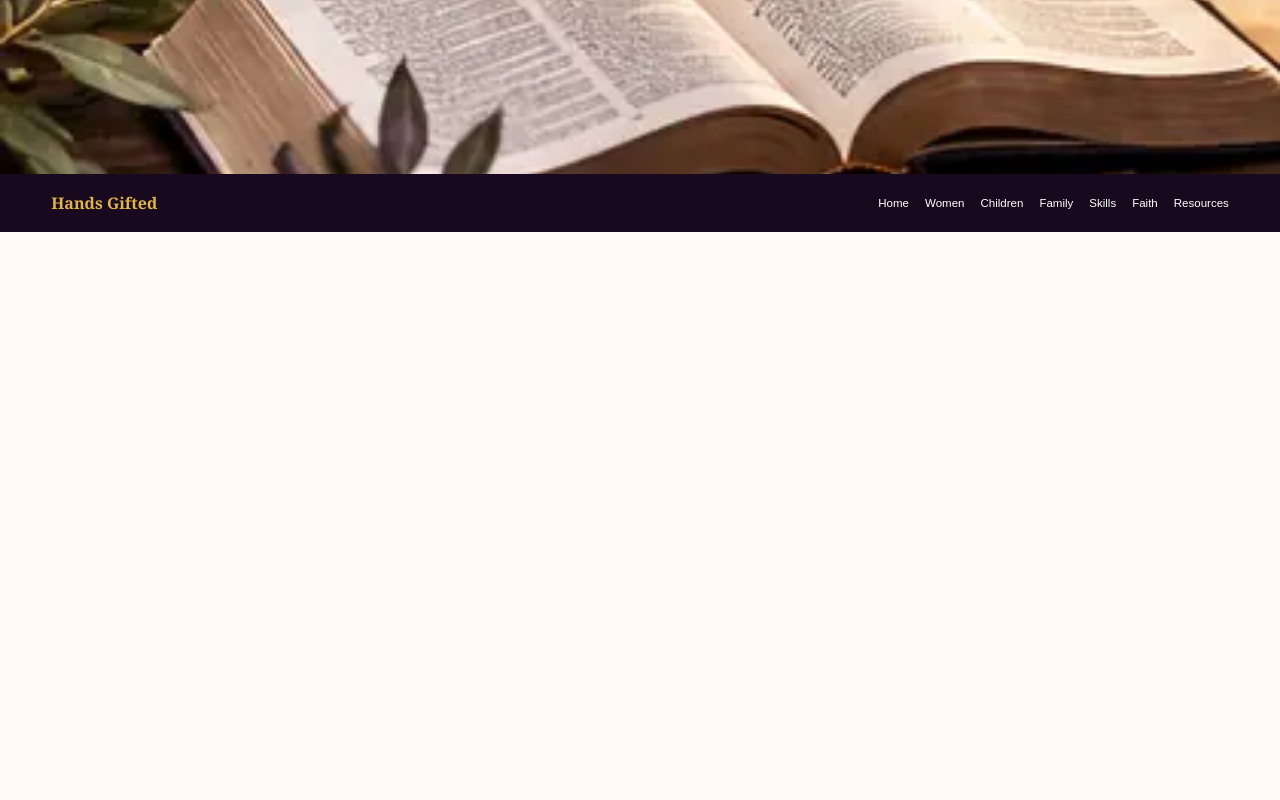
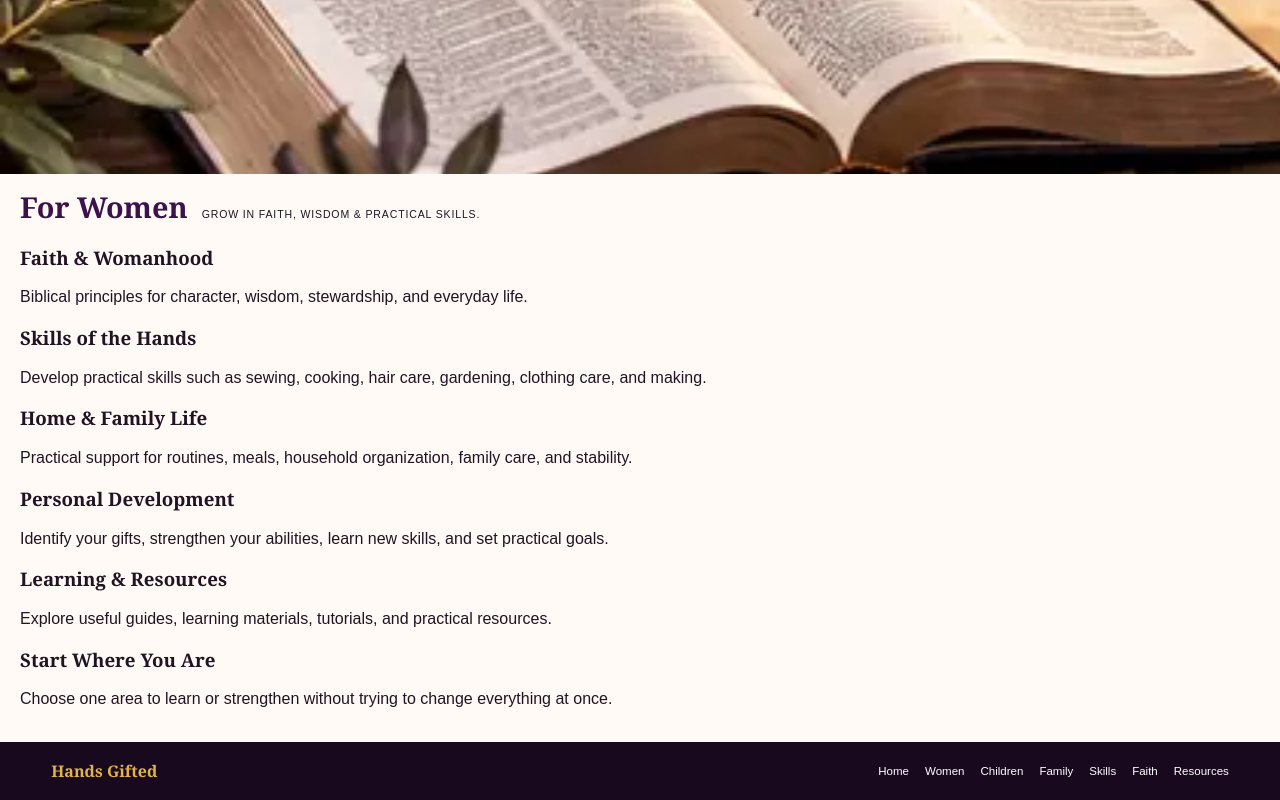
Before and after one commit to handsgifted322-ops/HandsGiftedFoundation, a Next.js app: page / in a window 1280 px wide. Shown: the part 1550-2350 px from the top of the page. Before the commit the page ends 1782 px from the top, so only its background shows below. Built offline with nearby package versions, Linux system fonts and the light colour scheme.

Commit message:
Add For Women homepage content

```diff
--- a/app/page.tsx
+++ b/app/page.tsx
@@ -37,7 +37,18 @@ export default function Home(){
   </section>
 
   <section id="biblical-foundation" className="hg-art hg-bible-art" aria-label="A Biblical Foundation for Everyday Life"/>
-  <section id="women-content" className="hg-anchor"/><section id="children-content" className="hg-anchor"/><section id="family-content" className="hg-anchor"/><section id="faith-content" className="hg-anchor"/><section id="skills-content" className="hg-anchor"/><section id="resources-content" className="hg-anchor"/>
+  <section id="women-content" className="hg-clean-section hg-women-content">
+   <div className="hg-clean-heading"><h2>For Women</h2><span>Grow in faith, wisdom &amp; practical skills.</span></div>
+   <div className="hg-women-grid">
+    <div className="hg-women-card"><h3>Faith &amp; Womanhood</h3><p>Biblical principles for character, wisdom, stewardship, and everyday life.</p></div>
+    <div className="hg-women-card"><h3>Skills of the Hands</h3><p>Develop practical skills such as sewing, cooking, hair care, gardening, clothing care, and making.</p></div>
+    <div className="hg-women-card"><h3>Home &amp; Family Life</h3><p>Practical support for routines, meals, household organization, family care, and stability.</p></div>
+    <div className="hg-women-card"><h3>Personal Development</h3><p>Identify your gifts, strengthen your abilities, learn new skills, and set practical goals.</p></div>
+    <div className="hg-women-card"><h3>Learning &amp; Resources</h3><p>Explore useful guides, learning materials, tutorials, and practical resources.</p></div>
+    <div className="hg-women-card"><h3>Start Where You Are</h3><p>Choose one area to learn or strengthen without trying to change everything at once.</p></div>
+   </div>
+  </section>
+  <section id="children-content" className="hg-anchor"/><section id="family-content" className="hg-anchor"/><section id="faith-content" className="hg-anchor"/><section id="skills-content" className="hg-anchor"/><section id="resources-content" className="hg-anchor"/>
   <SiteFooter/>
  </main>;
 }
```
